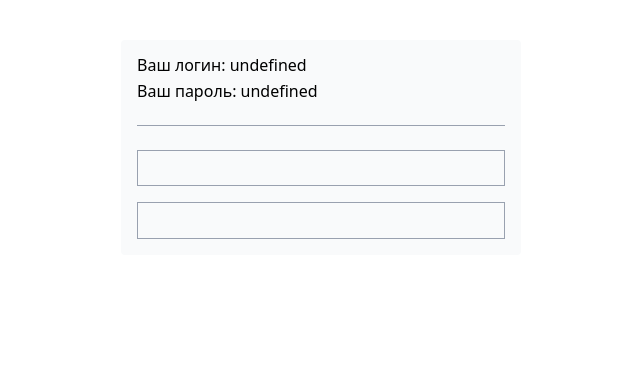
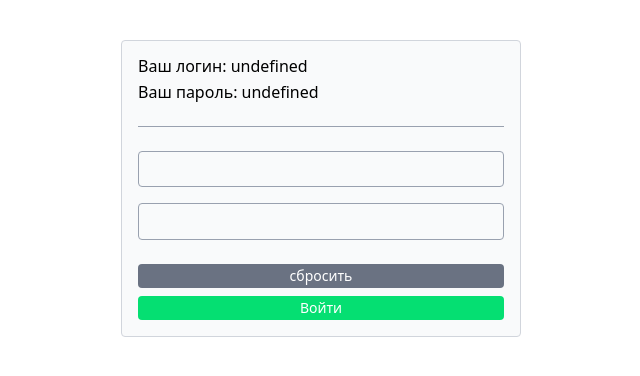
Before and after one commit to assasin0076/newbie_practice, a Vue app: page / in a window 1280 px wide. Shown: the top 376 px of the page, without its empty margins (319-959 px from the left). Built offline with nearby package versions, Linux system fonts and the light colour scheme; the HTML template or start-up script is replaced by a standard one.

Commit message:
feat: password label

```diff
--- a/eslint.config.ts
+++ b/eslint.config.ts
@@ -1,24 +1,34 @@
-import { globalIgnores } from 'eslint/config'
-import { defineConfigWithVueTs, vueTsConfigs } from '@vue/eslint-config-typescript'
 import pluginVue from 'eslint-plugin-vue'
 import pluginOxlint from 'eslint-plugin-oxlint'
+import { defineConfigWithVueTs, vueTsConfigs } from '@vue/eslint-config-typescript'
 import skipFormatting from '@vue/eslint-config-prettier/skip-formatting'
-
-// To allow more languages other than `ts` in `.vue` files, uncomment the following lines:
-// import { configureVueProject } from '@vue/eslint-config-typescript'
-// configureVueProject({ scriptLangs: ['ts', 'tsx'] })
-// More info at https://github.com/vuejs/eslint-config-typescript/#advanced-setup
 
 export default defineConfigWithVueTs(
   {
     name: 'app/files-to-lint',
-    files: ['**/*.{ts,mts,tsx,vue}'],
+    files: ['**/*.{ts,mts,tsx,vue}'], // Укажите расширения файлов здесь
+    ignores: ['**/dist/**', '**/dist-ssr/**', '**/coverage/**'], // Игнорируемые файлы
   },
 
-  globalIgnores(['**/dist/**', '**/dist-ssr/**', '**/coverage/**']),
-
+  // Плагины и конфиги
   pluginVue.configs['flat/essential'],
   vueTsConfigs.recommended,
   ...pluginOxlint.configs['flat/recommended'],
   skipFormatting,
+
+  // Настройки для Vue
+  {
+    languageOptions: {
+      parserOptions: {
+        parser: '@typescript-eslint/parser', // Убедитесь, что парсер установлен
+        extraFileExtensions: ['.vue'], // Поддержка .vue файлов
+      },
+    },
+    rules: {
+      // Настройте правила здесь
+    },
+    linterOptions: {
+      reportUnusedDisableDirectives: true, // Замена устаревшей опции
+    },
+  },
 )
--- a/package.json
+++ b/package.json
@@ -28,9 +28,9 @@
     "@vue/eslint-config-prettier": "^10.2.0",
     "@vue/eslint-config-typescript": "^14.5.0",
     "@vue/tsconfig": "^0.7.0",
-    "eslint": "^9.22.0",
+    "eslint": "^8.57.1",
     "eslint-plugin-oxlint": "^0.16.0",
-    "eslint-plugin-vue": "~10.0.0",
+    "eslint-plugin-vue": "^10.0.0",
     "jiti": "^2.4.2",
     "npm-run-all2": "^7.0.2",
     "oxlint": "^0.16.0",
--- a/src/views/HomeView.vue
+++ b/src/views/HomeView.vue
@@ -8,7 +8,7 @@ const password = ref()
 const passwordLabel = computed(() => {
 
 
-  return 'Ваш пароль: ' + password.value
+  return "Ваш пароль: " + password.value
 })
 const loginLabel = computed(() => {
 
@@ -32,8 +32,8 @@ const onPassInput = (event) => {
 </script>
 
 <template>
-  <div class="w-full p-10 flex items-center justify-center">
-    <div class="bg-gray-50 w-[400px] p-4 rounded">
+  <div class="w-full p-10 flex items-center justify-center ">
+    <div class="bg-gray-50 w-[400px] p-4 rounded border-1 !border-gray-300">
       <div class="flex flex-col gap-2 pb-6 mb-6 border-b-[1px] border-gray-400">
         <div>
          {{loginLabel}}
@@ -43,8 +43,12 @@ const onPassInput = (event) => {
         </div>
       </div>
       <div class="flex gap-4 flex-col">
-        <input class="outline-none border-gray-400 border-1 p-2" v-model="login" @input="onLoginInput"/>
-        <input class="outline-none border-gray-400 border-1 p-2" v-model="password" @input="onPassInput"/>
+        <input class="outline-none border-gray-400 border-1 p-2 rounded" v-model="login" @input="onLoginInput"/>
+        <input class="outline-none border-gray-400 border-1 p-2 rounded" v-model="password" @input="onPassInput"/>
+      </div>
+      <div class="flex flex-col gap-2 mt-6">
+        <button class="bg-gray-500 text-white p-1 !text-[14px] cursor-pointer hover:bg-gray-400 transition rounded">сбросить</button>
+        <button class="bg-green-400 text-white p-1 !text-[14px] cursor-pointer hover:bg-green-300 transition rounded">Войти</button>
       </div>
     </div>
   </div>
```
Also changed, not shown: 1 other file (tests, documents, lock files or other folders).
